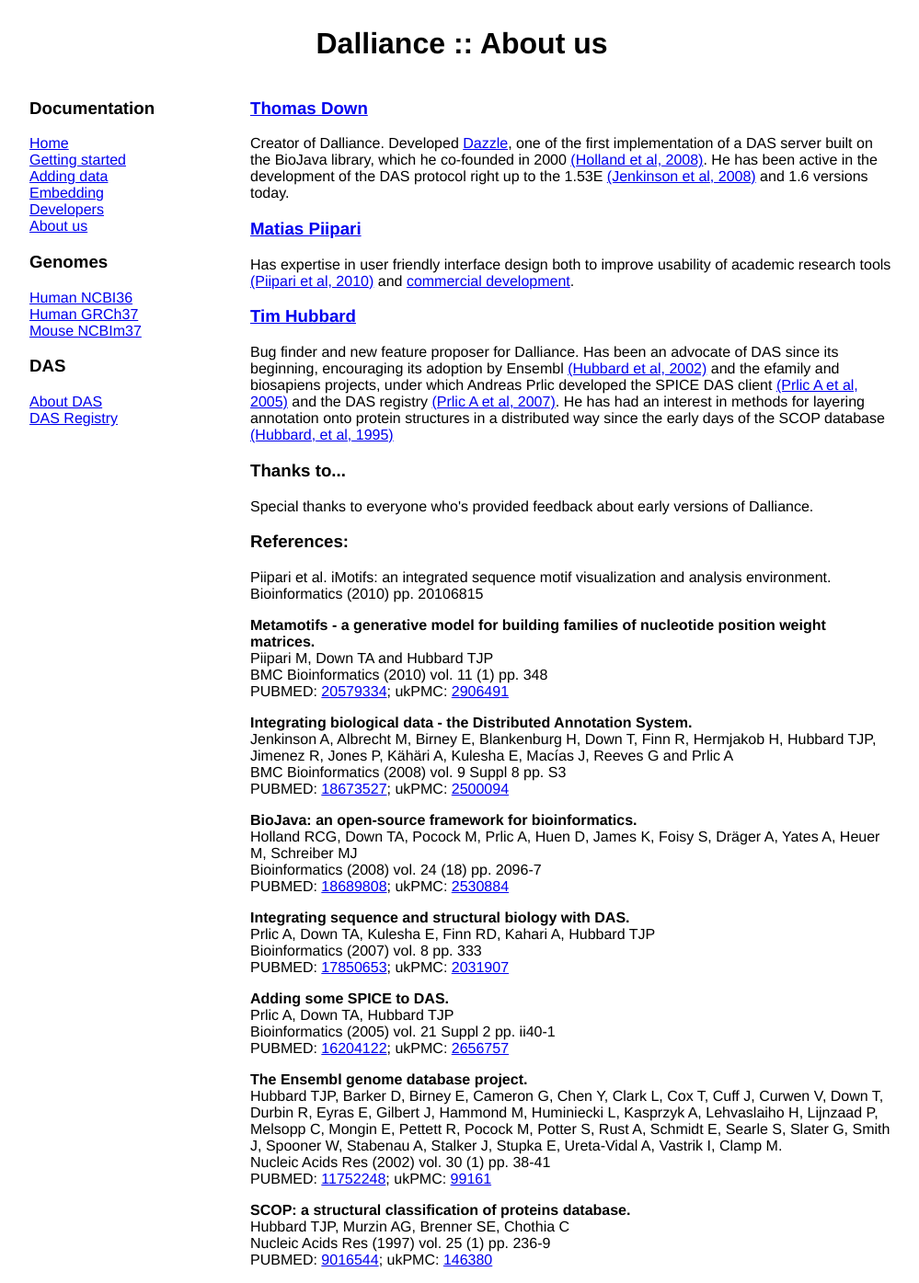
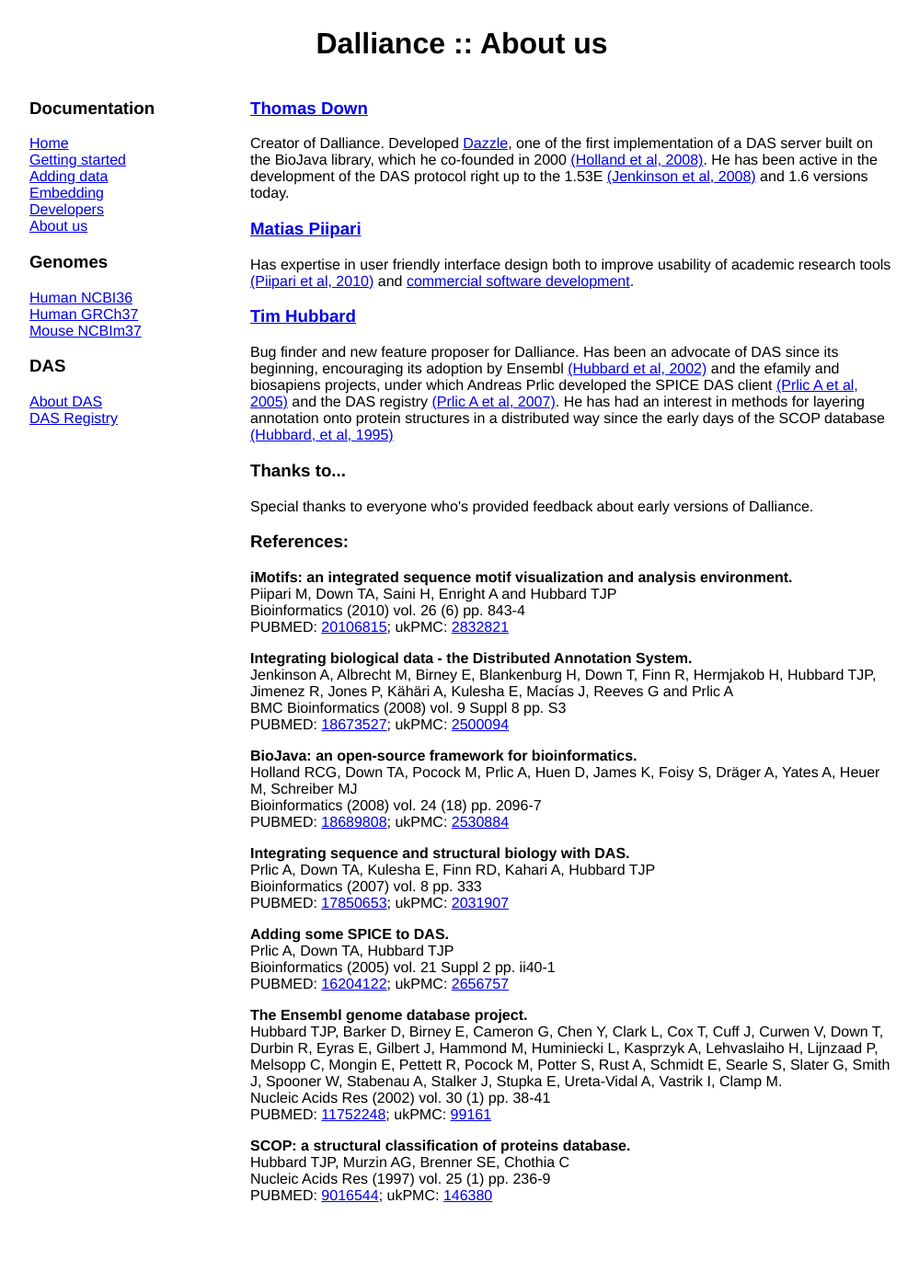
Before and after one commit to dasmoth/dalliance, a Jekyll site: the page built from web/about.html, in a window 1280 px wide. Shown: the whole page at 92% size, without its empty margins (138-1137 px from the left). Built offline with Jekyll 4.4.1, drawn with Linux system fonts in a browser that asks for light colours; after the commit the page ends 1325 px from its top, so only the background shows below that.

Commit message:
about.html correct ref now!

```diff
--- a/web/about.html
+++ b/web/about.html
@@ -17,8 +17,8 @@ right up to the 1.53E <a href="#pubmed_18673527">(Jenkinson et al,
 <p>
 Has expertise in user friendly interface design both to improve
 usability of academic
-research tools <a href="#pubmed_20579334">(Piipari et al, 2010)</a> and
-<a href="http://pearcomp.com/">commercial development</a>.
+research tools <a href="#pubmed_20106815">(Piipari et al, 2010)</a> and
+<a href="http://pearcomp.com/">commercial software development</a>.
 </p>
 
 <h3><a href="http://www.sanger.ac.uk/research/faculty/thubbard/">Tim Hubbard</a></h3>
@@ -41,17 +41,12 @@ Special thanks to everyone who's provided feedback about early versions of Dalli
 
 <h3>References:</h3>
 
-Piipari et al. iMotifs: an integrated sequence motif visualization and
-analysis environment. Bioinformatics (2010) pp.
-
-20106815
-
-<p><a id="pubmed_20579334" name="pubmed_20579334"></a><b>Metamotifs -
-a generative model for building families of nucleotide position weight matrices.</b><br>
-Piipari M, Down TA and Hubbard TJP<br>
-BMC Bioinformatics (2010) vol. 11 (1) pp. 348<br>
-PUBMED: <a href="http://ukpmc.ac.uk/abstract/MED/20579334" rel="external">20579334</a>;
-ukPMC: <a href="http://ukpmc.ac.uk/articles/PMC2906491" rel="external">2906491</a><br>
+<p><a id="pubmed_20106815" name="pubmed_20106815"></a><b>iMotifs: an integrated sequence motif visualization and
+analysis environment.</b><br>
+Piipari M, Down TA, Saini H, Enright A and Hubbard TJP<br>
+Bioinformatics (2010) vol. 26 (6) pp. 843-4<br>
+PUBMED: <a href="http://ukpmc.ac.uk/abstract/MED/20106815" rel="external">20106815</a>;
+ukPMC: <a href="http://ukpmc.ac.uk/articles/PMC2832821" rel="external">2832821</a><br>
 </p>
 
 <p><a id="pubmed_18673527" name="pubmed_18673527"></a><b>Integrating biological data - the Distributed Annotation System.</b><br>
```
